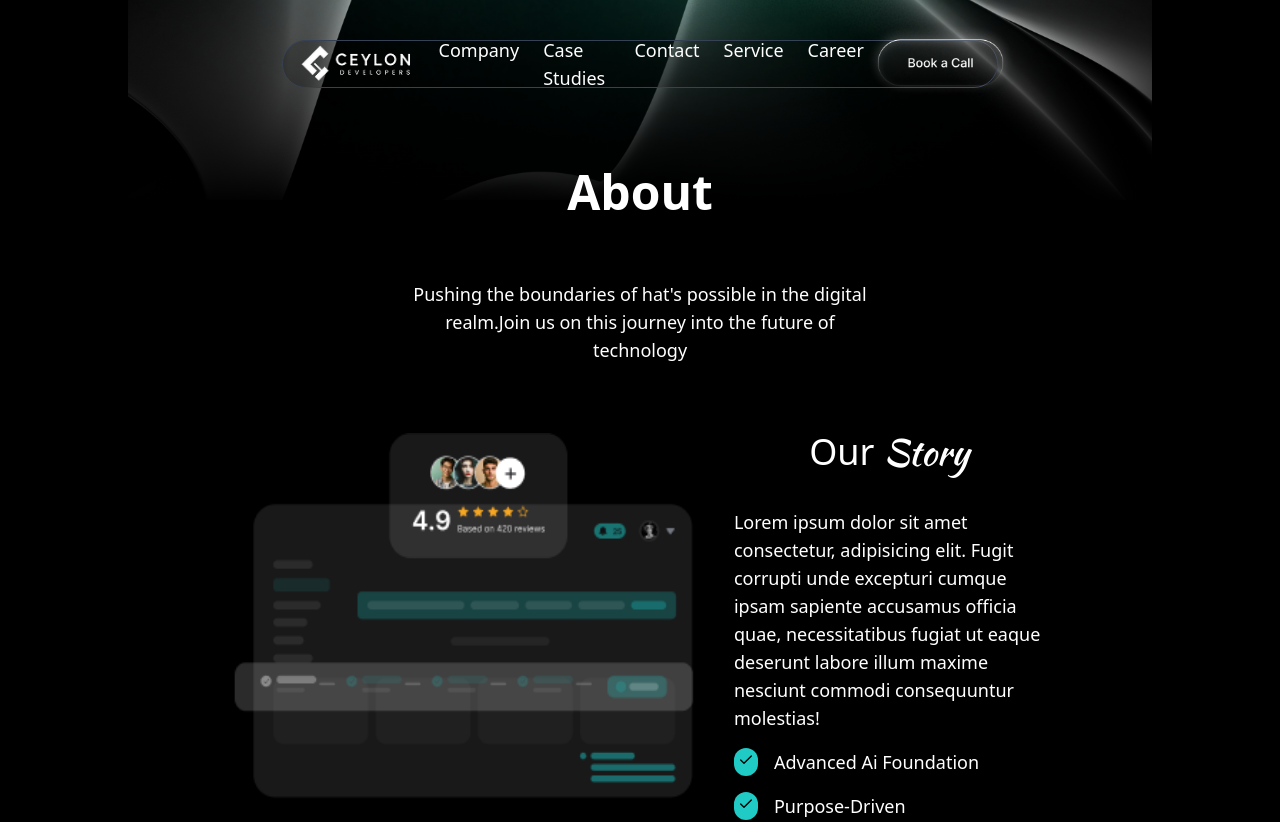
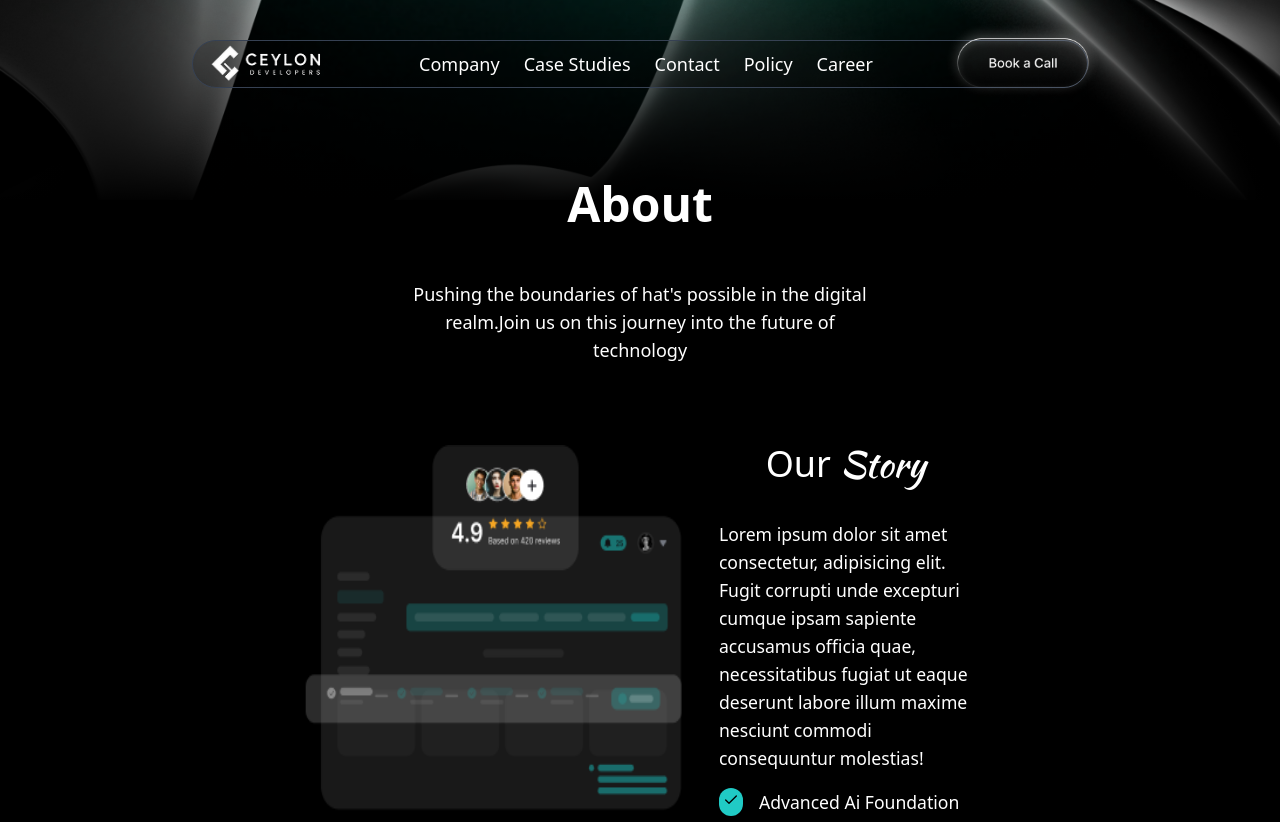
Before and after one commit to HarikaraPrashath/Ceylon_Developer_ui, a Next.js app: page /about in a window 1280 px wide. Shown: the top 822 px of the page. Built offline with nearby package versions, Linux system fonts and the light colour scheme.

Commit message:
Refactor About, Career, Contact, Policy, and Project Details pages

```diff
--- a/app/about/page.tsx
+++ b/app/about/page.tsx
@@ -25,9 +25,9 @@ const Page = () => {
     },
   };
   return (
-    <div className="xl:mx-32">
+    <div className="">
       <div
-        className="relative  flex flex-col h-[30%] text-white "
+        className="head-banner-layout "
         style={{
           backgroundImage: `linear-gradient(to top, rgba(0, 0, 0, 0.98), rgba(0,0,0,0.2)),url('/Images/mask3.png'),url('/Images/Glow (1).png'),url('/Images/gauze-10 1.png')`,
           backgroundPosition: "bottom,bottom,center",
@@ -38,14 +38,16 @@ const Page = () => {
       >
         <Navbar />
 
-        <h1 className="text-4xl   font-semibold  text-center mt-20 lg:text-5xl ">About</h1>
+        <h1 className="title">About</h1>
       </div>
-      <div className="px-5 sm:mx-20 md:mx-20 md:mt-20 text-sm md:text-lg">
-        <p className=" text-center w-70 mx-auto  sm:w-120 ">
+
+      <div className="sub-title-div">
+        <p className="paragraphy-push">
           Pushing the boundaries of hat&apos;s possible in the digital
           realm.Join us on this journey into the future of technology
         </p>
-
+        {/* main contain */}
+        <div className="mt-10 mx-4 sm:text-[1rem] md:text-[1.1rem] md:mx-[4rem] 2xl:mx-[6rem] max-w-[1440px] sm:mx-15 lg:mx-50">
           <div className="mt-7 flex flex-col lg:flex-row-reverse lg:justify-center md:gap-5">
             {/* flex content place */}
             <div className="lg:w-90">
@@ -338,6 +340,7 @@ const Page = () => {
           </div>
         </div>
       </div>
+    </div>
   );
 };
 
--- a/app/components/Home/Review.tsx
+++ b/app/components/Home/Review.tsx
@@ -17,7 +17,8 @@ const testimonials = [
     handle: "@mike_tech",
     maker: "Saas-maker",
     avatar: "/Images/pic-2.png",
-    content: "Lorem ipsum dolor sit amet, consectetur adipiscing elit.",
+    content: "Lorem ipsum dolor sit amet, consectetur adipiscing elit. Lorem ipsum dolor sit amet, consectetur adipiscing elit. Lorem ipsum dolor sit amet, consectetur adipiscing elit.",
+
   },
   {
     id: 3,
@@ -43,7 +44,8 @@ const testimonials = [
     handle: "@mike_tech",
     maker: "Saas-maker",
     avatar: "/Images/pic-5.png",
-    content: "Lorem ipsum dolor sit amet, consectetur adipiscing elit.",
+    content: "Lorem ipsum dolor sit amet, consectetur adipiscing elit. Lorem ipsum dolor sit amet, consectetur adipiscing elit. Lorem ipsum dolor sit amet, consectetur adipiscing elit.",
+
   },
   {
     id: 6,
@@ -60,7 +62,8 @@ const testimonials = [
     handle: "@mike_tech",
     maker: "Saas-maker",
     avatar: "/Images/pic-4.png",
-    content: "Lorem ipsum dolor sit amet, consectetur adipiscing elit.",
+    content: "Lorem ipsum dolor sit amet, consectetur adipiscing elit. Lorem ipsum dolor sit amet, consectetur adipiscing elit. Lorem ipsum dolor sit amet, consectetur adipiscing elit.",
+
   },
   {
     id: 8,
@@ -77,7 +80,7 @@ const testimonials = [
     handle: "@mike_tech",
     maker: "Saas-maker",
     avatar: "/Images/pic-1.png",
-    content: "Lorem ipsum dolor sit amet, consectetur adipiscing elit.",
+    content: "Lorem ipsum dolor sit amet, consectetur adipiscing elit. Lorem ipsum dolor sit amet, consectetur adipiscing elit. Lorem ipsum dolor sit amet, consectetur adipiscing elit.",
   },
 ];
 
@@ -102,7 +105,7 @@ const Review = () => {
           {testimonials.map((testimonial) => (
             <div
               key={testimonial.id}
-              className="border-2 py-4 px-4 rounded-xl border-green-950 bg-gray-900 flex flex-col max-h-min"
+              className="border-2 py-4 px-4 rounded-xl border-green-950 bg-gray-900 flex flex-col "
             >
               {/* Header (image + name) */}
               <div className="flex gap-4 mb-3">
--- a/app/components/Navbar/Navbar.tsx
+++ b/app/components/Navbar/Navbar.tsx
@@ -45,13 +45,13 @@ const Navbar = () => {
             </Link>
           </li>
           <li>
-            <Link className="cursor-pointer hover:text-gray-400" href="/">
+            <Link className="cursor-pointer hover:text-gray-400" href="/contact">
               Contact
             </Link>
           </li>
           <li>
-            <Link className="cursor-pointer hover:text-gray-400" href="/">
-              Service
+            <Link className="cursor-pointer hover:text-gray-400" href="/policy">
+              Policy
             </Link>
           </li>
           <li>
--- a/app/contact/page.tsx
+++ b/app/contact/page.tsx
@@ -9,21 +9,21 @@ const page = () => {
   return (
     <div>
       <div
-        className="relative  flex flex-col h-[30%] text-white"
+        className="head-banner-layout"
         style={{
           backgroundImage: `linear-gradient(to top, rgba(0, 0, 0, 0.98), rgba(0,0,0,0.2)),url('/Images/mask3.png'),url('/Images/Glow (1).png'),url('/Images/gauze-10 1.png')`,
           backgroundPosition: "bottom,bottom,center",
           backgroundRepeat: "no-repeat",
           backgroundSize: "cover, 100%",
-          height: "500px, 600px mt-20",
+          height: "200px",
         }}
       >
         <Navbar />
 
-        <h1 className="text-4xl mt-10 text-center font-semibold sm:mt-15 ">Contact Us</h1>
+        <h1 className="title">Contact Us</h1>
       </div>
-      <div className="px-5 sm:mx-[2rem] mx-5 xl:mx-[10rem]">
-        <p className=" text-center w-80 mx-auto mt-5 sm:w-120">
+      <div className="sub-title-div ">
+        <p className="paragraphy-push">
           Pushing the boundaries of hat&apos;s possible in the digital
           realm.Join us on this journey into the future of technology
         </p>
--- a/app/globals.css
+++ b/app/globals.css
@@ -39,3 +39,71 @@ body {
   width: max-content;
   animation: scroll 40s linear infinite;
 }
+
+.title {
+  font-size: 2.25rem; /* 4xl */
+  font-weight: 600;   /* semibold */
+  text-align: center;
+  margin-top: 5rem;   /* mt-20 */
+  max-width: 1440px;  /* same layout width consistency */
+  margin-left: auto;  /* centers the title horizontally */
+  margin-right: auto;
+
+  /* Responsive for large screens */
+  @media (min-width: 1024px) {
+    font-size: 3rem; /* 5xl */
+  }
+}
+
+.sub-title-div {
+  padding-left: 1.25rem;   /* px-5 */
+  padding-right: 1.25rem;
+
+  margin-left: 0;          /* base */
+  margin-right: 0;
+  margin-top: 0;
+  font-size: 0.875rem;     /* text-sm */
+  line-height: 1.5rem;
+  max-width: 1440px;       /* keeps content readable and centered */
+  margin-left: auto;       /* center horizontally */
+  margin-right: auto;
+
+  /* Small screens and up */
+  @media (min-width: 640px) {
+    margin-left: 5rem;     /* sm:mx-20 */
+    margin-right: 5rem;
+  }
+
+  /* Medium screens and up */
+  @media (min-width: 768px) {
+    margin-left: 5rem;     /* md:mx-20 */
+    margin-right: 5rem;
+    margin-top: 5rem;      /* md:mt-20 */
+    font-size: 1.125rem;   /* md:text-lg */
+    line-height: 1.75rem;
+  }
+}
+
+
+.paragraphy-push {
+  text-align: center;
+  width: 17.5rem;          /* w-70 (70 * 0.25rem = 17.5rem = 280px) */
+  margin-left: auto;       /* mx-auto */
+  margin-right: auto;
+  max-width: 1440px;       /* same as max-w-[1440px] for layout consistency */
+
+  /* For small screens and up */
+  @media (min-width: 640px) {
+    width: 30rem;          /* sm:w-120 (120 * 0.25rem = 30rem = 480px) */
+  }
+}
+
+.head-banner-layout {
+  position: relative;        /* relative */
+  display: flex;             /* flex */
+  flex-direction: column;    /* flex-col */
+  height: 30%;               /* h-[30%] */
+  color: white;              /* text-white */
+  margin-left: auto;         /* centers horizontally */
+  margin-right: auto;        /* centers horizontally */
+}
--- a/app/policy/page.tsx
+++ b/app/policy/page.tsx
@@ -7,7 +7,7 @@ const page = () => {
   return (
     <div className="">
       <div
-        className="relative  flex flex-col h-[30%] text-white "
+        className="head-banner-layout"
         style={{
           backgroundImage: `linear-gradient(to top, rgba(0, 0, 0, 0.98), rgba(0,0,0,0.2)),url('/Images/mask3.png'),url('/Images/Glow (1).png'),url('/Images/gauze-10 1.png')`,
           backgroundPosition: "bottom,bottom,center",
@@ -18,12 +18,12 @@ const page = () => {
       >
         <Navbar />
 
-        <h1 className="xl:text-5xl text-4xl font-semibold  text-center mt-20 ">
+        <h1 className="title">
           Privacy Policy
         </h1>
       </div>
-      <div className="px-5 xl:mt-20  ">
-        <p className=" text-center sm:w-120 mx-auto w-80 sm:mt-10   max-w-[1440px] ">
+      <div className="sub-title-div ">
+        <p className="paragraphy-push">
           Pushing the boundaries of hat&apos;s possible in the digital
           realm.Join us on this journey into the future of technology
         </p>
--- a/app/projectDetails/page.tsx
+++ b/app/projectDetails/page.tsx
@@ -12,7 +12,7 @@ const page = () => {
   return (
     <div className="max-w-[1440px] mx-auto">
       <div
-        className="relative  flex flex-col h-[50%] text-white "
+        className="head-banner-layout"
         style={{
           backgroundImage: `linear-gradient(to top, rgba(0, 0, 0, 0.98), rgba(0,0,0,0.2)),url('/Images/mask3.png'),url('/Images/Glow (1).png'),url('/Images/gauze-10 1.png')`,
           backgroundPosition: "bottom,bottom,center",
@@ -23,7 +23,7 @@ const page = () => {
       >
         <Navbar />
 
-        <h1 className="text-4xl xl:mt-5  font-semibold lg:text-5xl lg:-mt-2  text-center pt-20">
+        <h1 className="title">
           Project Details
         </h1>
       </div>
```
Also changed, not shown: app/CaseStudies/page.tsx (+11 -34 lines), app/career/page.tsx (+9 -15 lines), app/page.tsx (+12 -38 lines). Lines whose indentation alone changed are shown as unchanged.
